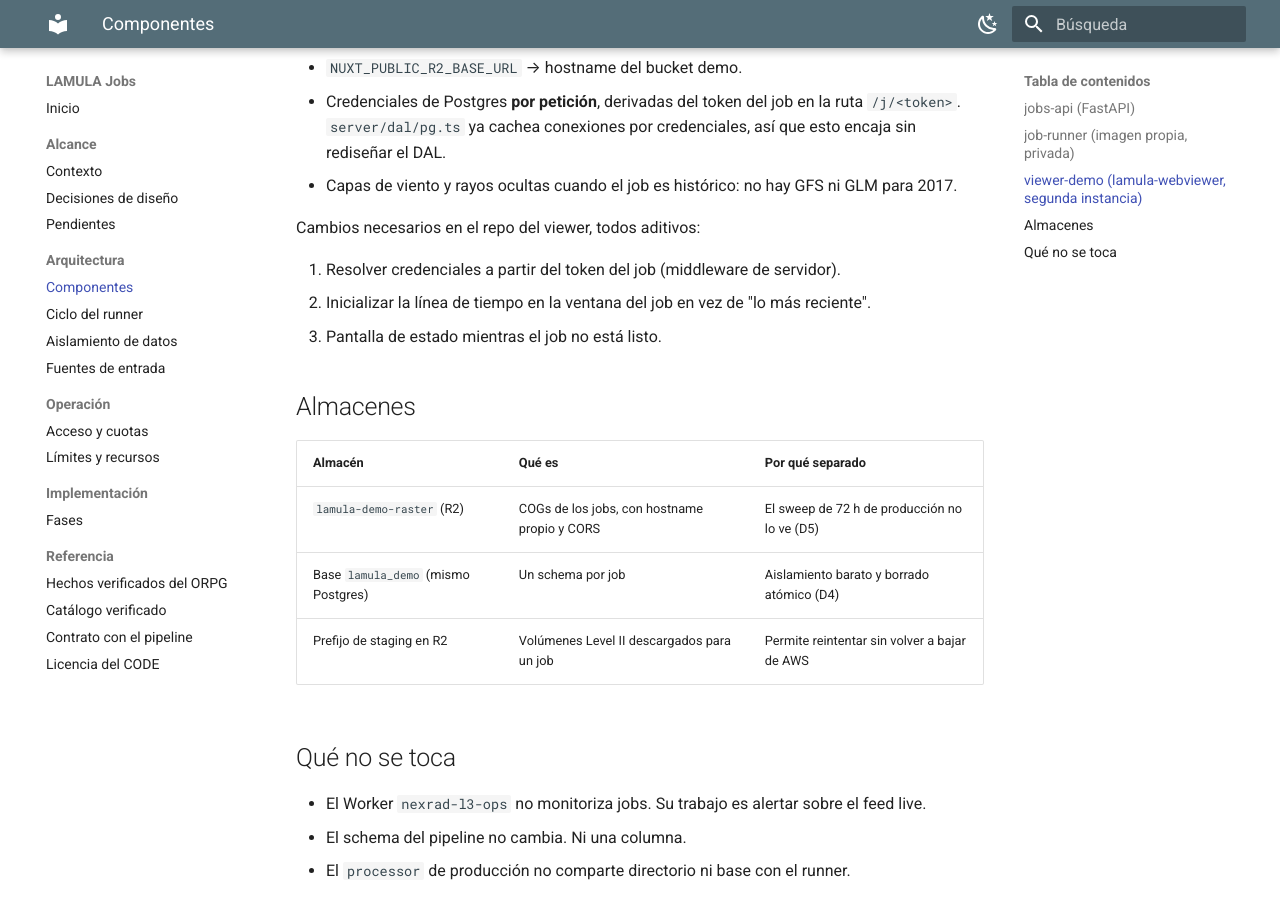
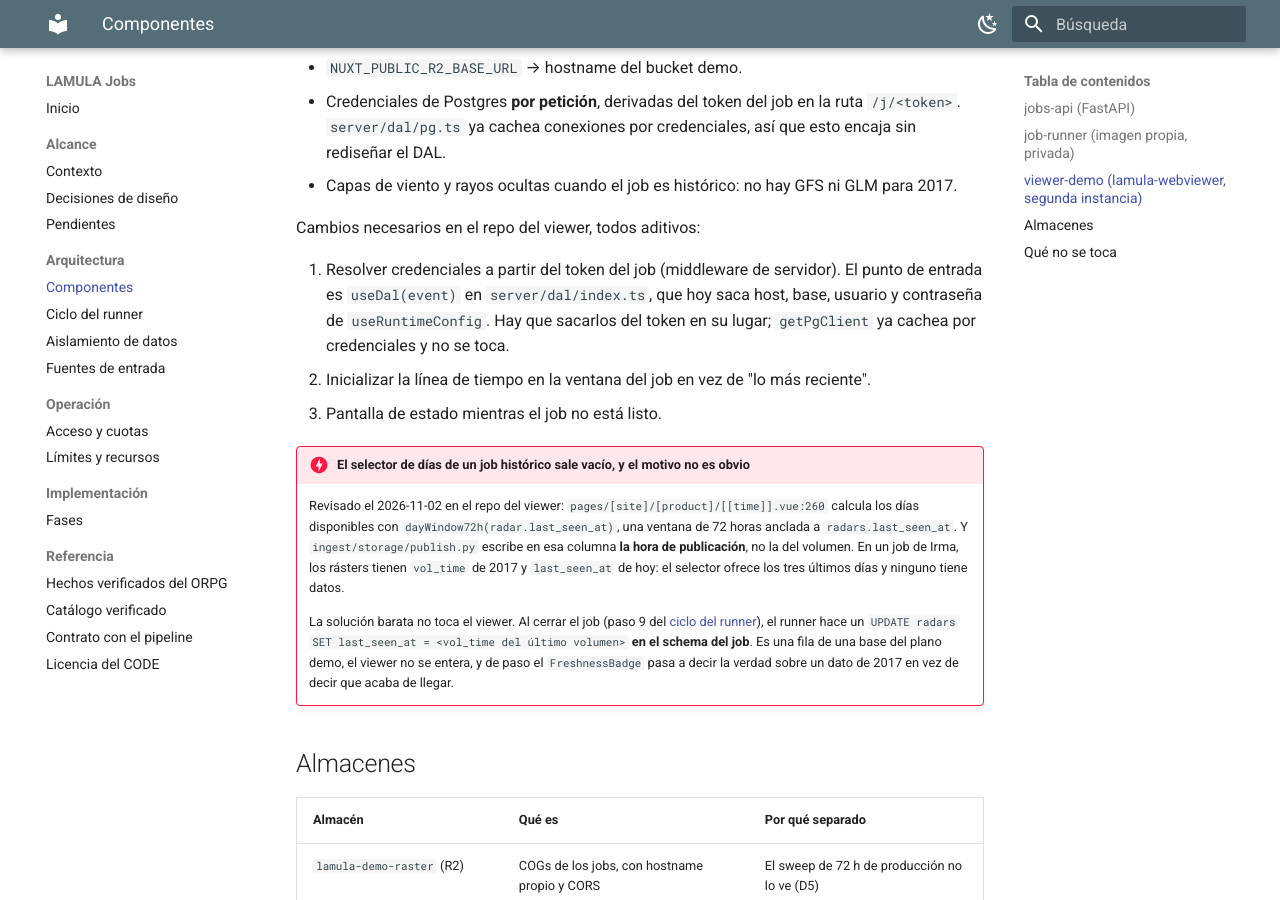
Before and after one commit to vladimir1284/lamula-jobs, an MkDocs documentation site: the page built from docs/arquitectura/componentes.md, in a window 1280 px wide and 900 px high, scrolled down 1179 px. Built offline with MkDocs 1.6.1 and Material for MkDocs 9.7.7, drawn with Linux system fonts in a browser that asks for light colours.

Commit message:
docs: el selector de días del viewer saldría vacío en un job histórico
Revisado el repo del viewer: `pages/[site]/[product]/[[time]].vue:260` saca
los días disponibles de `dayWindow72h(radar.last_seen_at)`, y el pipeline
escribe en esa columna la hora de publicación, no la del volumen. Un job de
Irma tendría rásters de 2017 y un selector ofreciendo los tres últimos días,
todos vacíos.

La solución no toca el viewer: el runner actualiza `radars.last_seen_at` al
vol_time del último volumen, en el schema del job, al cerrar. De paso el
FreshnessBadge deja de decir que un dato de 2017 acaba de llegar.

Concretado también el punto de las credenciales por token: el cambio es en
`server/dal/index.ts`; `getPgClient` ya cachea por credenciales.

Co-Authored-By: Claude Opus 5 (1M context) <noreply@anthropic.com>

```diff
--- a/docs/arquitectura/componentes.md
+++ b/docs/arquitectura/componentes.md
@@ -46,9 +46,27 @@ Misma imagen que el viewer de producción, otra configuración:
 
 Cambios necesarios en el repo del viewer, todos aditivos:
 
-1. Resolver credenciales a partir del token del job (middleware de servidor).
+1. Resolver credenciales a partir del token del job (middleware de servidor). El punto de
+   entrada es `useDal(event)` en `server/dal/index.ts`, que hoy saca host, base, usuario y
+   contraseña de `useRuntimeConfig`. Hay que sacarlos del token en su lugar; `getPgClient` ya
+   cachea por credenciales y no se toca.
 2. Inicializar la línea de tiempo en la ventana del job en vez de "lo más reciente".
 3. Pantalla de estado mientras el job no está listo.
+
+!!! danger "El selector de días de un job histórico sale vacío, y el motivo no es obvio"
+    Revisado el 2026-11-02 en el repo del viewer: `pages/[site]/[product]/[[time]].vue:260`
+    calcula los días disponibles con `dayWindow72h(radar.last_seen_at)`, una ventana de 72
+    horas anclada a `radars.last_seen_at`. Y `ingest/storage/publish.py` escribe en esa columna
+    **la hora de publicación**, no la del volumen. En un job de Irma, los rásters tienen
+    `vol_time` de 2017 y `last_seen_at` de hoy: el selector ofrece los tres últimos días y
+    ninguno tiene datos.
+
+    La solución barata no toca el viewer. Al cerrar el job (paso 9 del
+    [ciclo del runner](ciclo-runner.md)), el runner hace un
+    `UPDATE radars SET last_seen_at = <vol_time del último volumen>` **en el schema del job**.
+    Es una fila de una base del plano demo, el viewer no se entera, y de paso el
+    `FreshnessBadge` pasa a decir la verdad sobre un dato de 2017 en vez de decir que acaba de
+    llegar.
 
 ## Almacenes
 
```
Also changed, not shown: docs/alcance/pendientes.md (+2 -1 lines), docs/arquitectura/ciclo-runner.md (+10 -0 lines).
